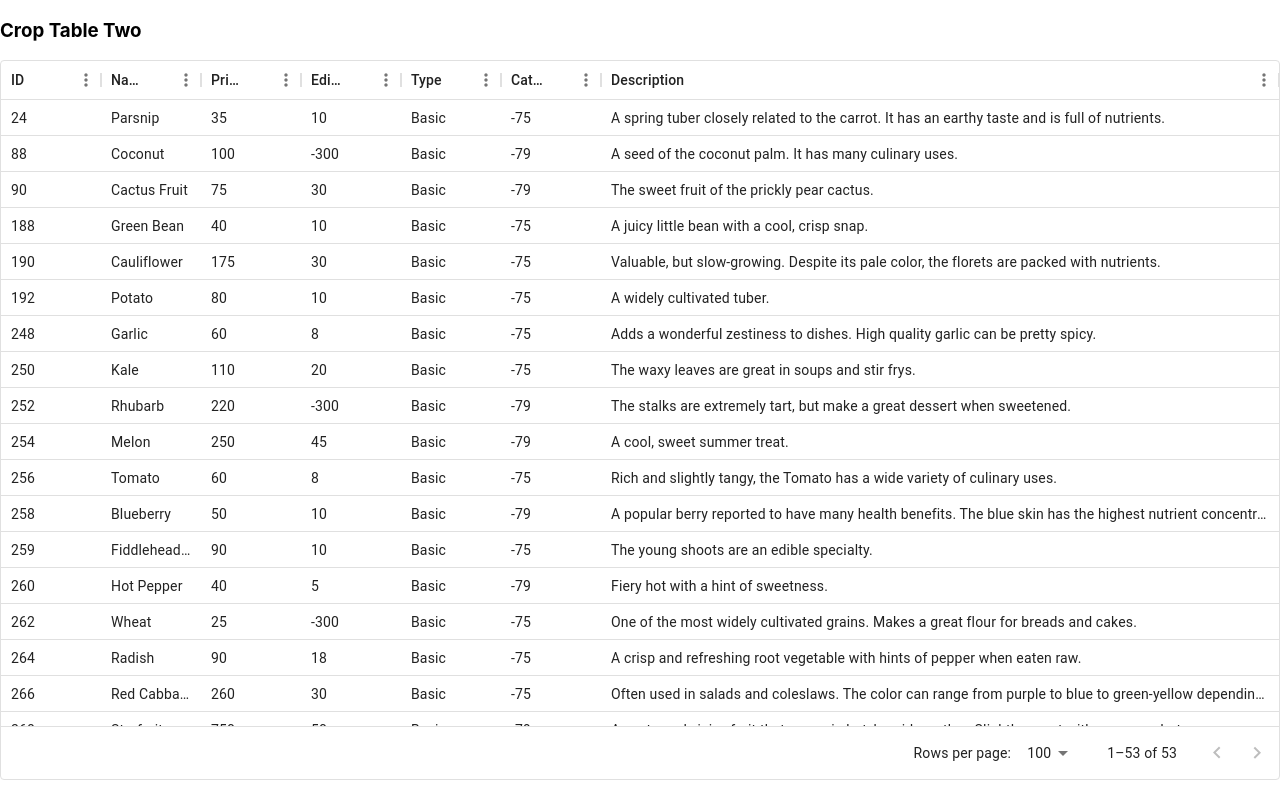
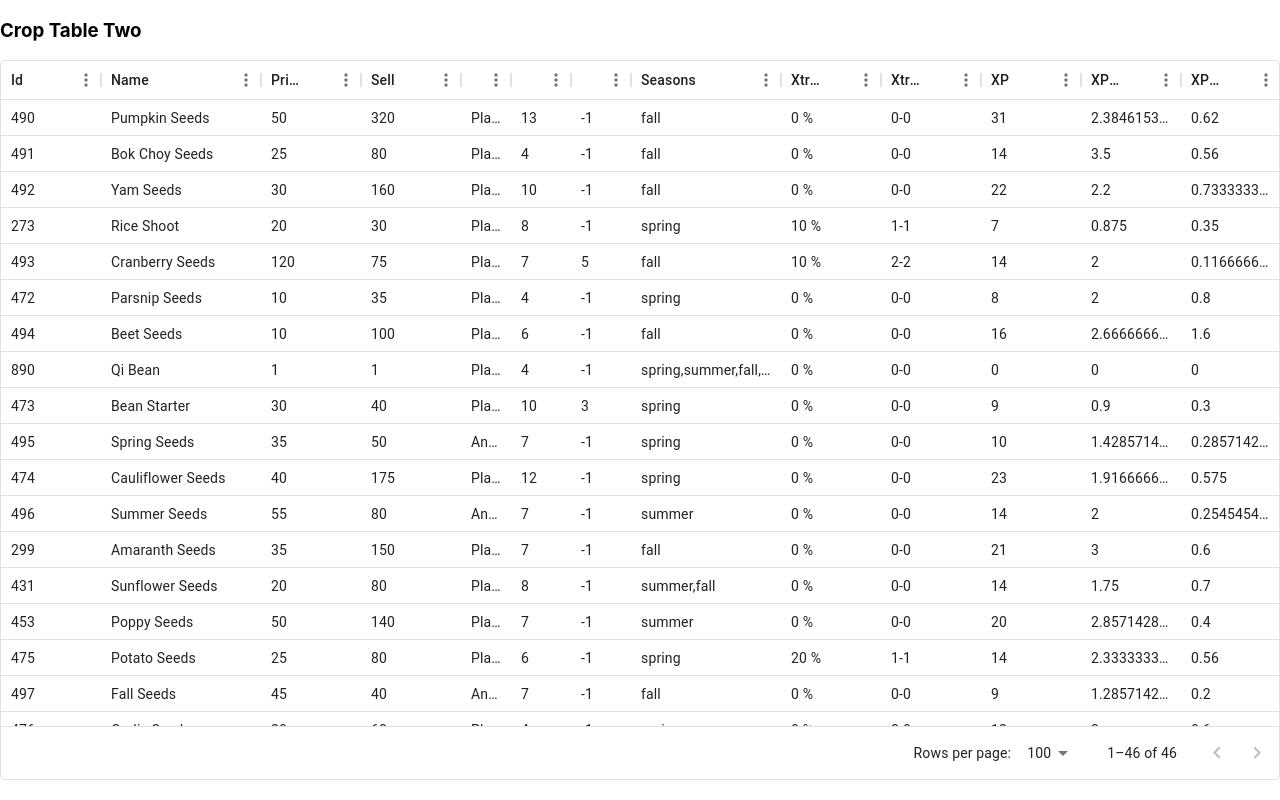
Before and after one commit to nathan-spencer/stardew-valley-productivity, a React (Create React App) app: page / in a window 1280 px wide. Built offline with nearby package versions, Linux system fonts and the light colour scheme.

Commit message:
Join Crop/Object.

```diff
--- a/src/components/CropTable.tsx
+++ b/src/components/CropTable.tsx
@@ -1,38 +1,128 @@
-import React, { useEffect, useState } from "react";
+import { useEffect, useMemo, useState } from "react";
 import { DataGrid, GridColDef } from "@mui/x-data-grid";
 import stardewService from "../service/stardewService";
-import ICrop from "../interface/ICrop";
+import { ICrop } from "../interface/ICrop";
+import IObject from "../interface/IObject";
 
+interface IRow {
+  Id: number;
+  Name: string;
+  Price: number;
+  Sell: number;
+  Edibility?: string;
+  Type?: string;
+  Category?: string;
+  Description?: string;
+  // Food: string;
+  // Buffs?: string;
+  GrowthDays: number;
+  ReGrowDays?: number;
+  GrowthSeasons: string[];
+  HarvestMethod: number;
+  // ExtraHarvestChance: boolean;
+  ExtraHarvestChance: number;
+  ExtraHarvestMin: number;
+  ExtraHarvestMax: number;
+  HarvestIncreasePerLevelMax: number;
+  Seeds: string;
+  //only reward experience for the first product and do not offer any extra experience for the multiples
+  XP: number;
+}
 const columns: GridColDef[] = [
-  { field: "Object Id", headerName: "ID" },
-  { field: "Name", headerName: "Name" },
-  { field: "Price", headerName: "Price" },
-  { field: "Edibility", headerName: "Edibility" },
-  { field: "Type", headerName: "Type" },
-  { field: "Category", headerName: "Category" },
-  // { field: "English Name", headerName: "English Name" },
-  { field: "Description", headerName: "Description", flex: 1 },
+  { field: "Id", width: 0 }, //only show when needed
+  { field: "Name", width: 160 },
+  { field: "Price" },
+  { field: "Sell" },
+  // { field: "Edibility", width: 60 }, //always -300
+  // { field: "Type" }, //always Seeds
+  // { field: "Category" }, //always -74
+  { field: "Description", flex: 1 },
+  // { field: "Food" }, // blank
+  // { field: "Buffs" }, // blank
+  { field: "GrowthDays", headerName: "GDays", width: 60 },
+  { field: "ReGrowDays", headerName: "RDays", width: 60 },
+  { field: "GrowthSeasons", headerName: "Seasons", width: 150 },
+  // { field: "HarvestMethod" }, //1 for scythe else 0
+  {
+    field: "ExtraHarvestChance",
+    headerName: "Xtra %",
+    valueFormatter: (p) => `${p.value * 100} %`,
+  },
+  // { field: "ExtraHarvestMin" },
+  // { field: "ExtraHarvestMax" },
+  {
+    field: "Xtra #",
+    valueGetter: (p) => `${p.row.ExtraHarvestMin}-${p.row.ExtraHarvestMax}`,
+  },
+  // { field: "HarvestIncreasePerLevelMax" },// 10 for rice, 0 for everything else.
+  // { field: "Seeds" }, //true for trellis else false
+  { field: "XP" },
+  { field: "XP/D", valueGetter: (p) => p.row.XP / p.row.GrowthDays },
+  { field: "XP/G", valueGetter: (p) => p.row.XP / p.row.Price },
 ];
 
 export default function CropTable() {
-  const [rows, setRows] = useState<ICrop[]>([]);
+  const [crops, setCrops] = useState<ICrop[]>([]);
+  const [objects, setObjects] = useState<IObject[]>([]);
   useEffect(() => {
-    async function getData() {
-      const rows = await stardewService.getCrops();
-      setRows(rows);
-    }
-    console.log("getting data");
-    getData();
+    (async () => {
+      const cropsPromise = stardewService
+        .getCrops()
+        .then((crops) => setCrops(crops));
+      const objectsPromise = stardewService
+        .getObjects()
+        .then((objects) => setObjects(objects));
+      await cropsPromise;
+      await objectsPromise;
+    })();
   }, []);
+
+  const rows: IRow[] = useMemo(() => {
+    return crops.map((c): IRow => {
+      const o = objects.find((b) => b["Object Id"] == c["Object Id"]);
+      const h = objects.find((b) => b["Object Id"] == c["Index Of Harvest"]);
+      return {
+        ...c,
+        ...o,
+        Id: Number(c["Object Id"]),
+        Name: o?.Name ?? "",
+        Price: Number(o?.Price),
+        Sell: Number(h?.Price),
+        // Food: o?.["Food and Drink"] ?? "", //Blank
+        GrowthDays: [
+          c["Days in Stage 1 Growth"],
+          c["Days in Stage 2 Growth"],
+          c["Days in Stage 3 Growth"],
+          c["Days in Stage 4 Growth"],
+          c["Days in Stage 5 Growth"],
+        ].reduce((sum, d) => sum + Number(d), 0),
+        ReGrowDays: Number(c["Regrow After Harvest"]),
+        GrowthSeasons: c["Growth Seasons"]?.split(" ") ?? [],
+        HarvestMethod: Number(c["Harvest Method"]),
+        ExtraHarvestChance: Number(c["Chance For Extra Crops"]),
+        ExtraHarvestMin: Number(c["Min Extra Harvest"]),
+        ExtraHarvestMax: Number(c["Max Extra Harvest"]),
+        HarvestIncreasePerLevelMax: Number(
+          c["Max Harvest Increase Per Farming Level"]
+        ),
+        // Seeds: Boolean(c["Raised Seeds"]),
+        Seeds: c["Raised Seeds"],
+        XP: Math.round(16 * Math.log(0.018 * Number(h?.Price ?? 0) + 1)),
+      };
+    });
+  }, [crops, objects]);
+
   return (
     <div style={{ width: "100%", height: "90vh" }}>
       <h3>Crop Table Two</h3>
-      <DataGrid
-        rows={rows}
-        columns={columns}
-        getRowId={(row) => row["Object Id"]}
-        density="compact"
-      />
+      {rows && (
+        <DataGrid
+          rows={rows}
+          columns={columns}
+          getRowId={(row) => row.Id}
+          density="compact"
+        />
+      )}
     </div>
   );
 }
--- /dev/null
+++ b/src/interface/IObject.ts
@@ -0,0 +1,12 @@
+export default interface IObject {
+  "Object Id": string;
+  Name: string;
+  Price: string;
+  Edibility: string;
+  Type: string;
+  Category: string;
+  "English Name": string;
+  Description: string;
+  "Food and Drink": string;
+  Buffs: string;
+}
--- a/src/service/stardewService.ts
+++ b/src/service/stardewService.ts
@@ -1,9 +1,10 @@
 import Papa from "papaparse";
-import ICrop from "../interface/ICrop";
+import { ICrop } from "../interface/ICrop";
+import IObject from "../interface/IObject";
 
 async function getCrops() {
   let crops: ICrop[] = [];
-  const response = await fetch("/data/csv/Crops Object Information.csv");
+  const response = await fetch("/data/csv/Crops.csv");
   if (!response?.body) return crops;
   const reader = response.body.getReader();
   const result = await reader?.read(); // raw array
@@ -14,6 +15,19 @@ async function getCrops() {
   return crops;
 }
 
-const stardewService = { getCrops };
+async function getObjects() {
+  let objects: IObject[] = [];
+  const response = await fetch("/data/csv/Objects.csv");
+  if (!response?.body) return objects;
+  const reader = response.body.getReader();
+  const result = await reader?.read(); // raw array
+  const decoder = new TextDecoder("utf-8");
+  const csv = decoder.decode(result.value); // the csv text
+  const results = Papa.parse<IObject>(csv, { header: true }); // object with { data, errors, meta }
+  objects = results.data; // array of objects
+  return objects;
+}
+
+const stardewService = { getCrops, getObjects };
 
 export default stardewService;
```
Also changed, not shown: src/interface/ICrop.ts (+22 -1 lines), public/data/csv/Crops.csv.
